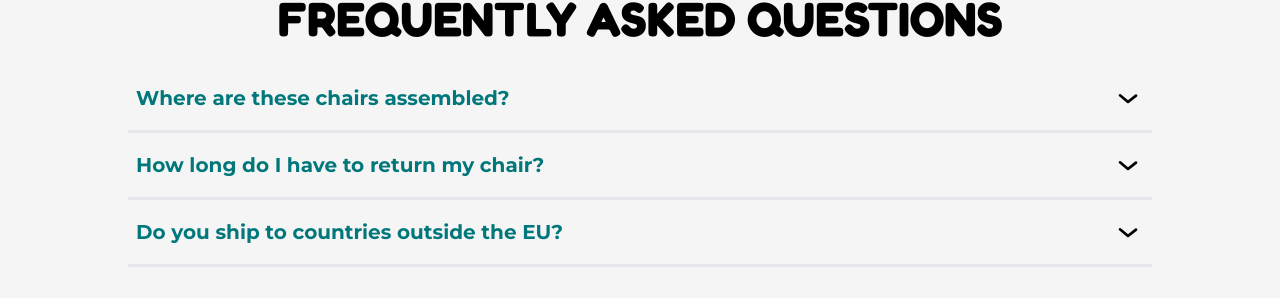
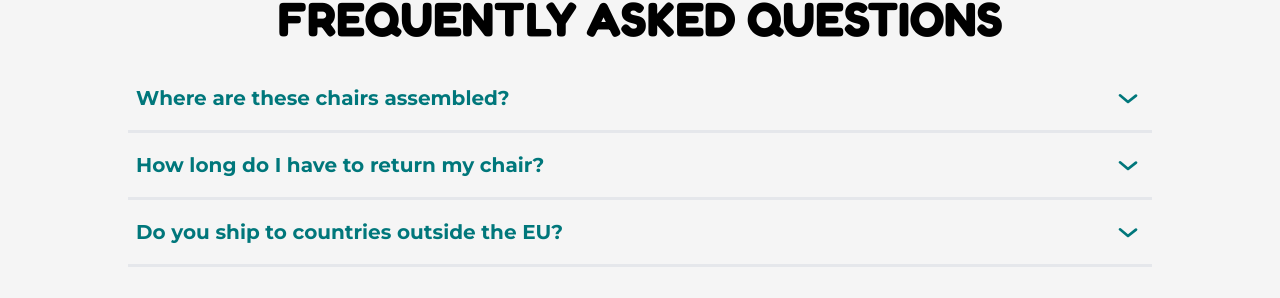
Before and after one commit to AhmedZahran15/Pety---Pet-Care, a React (Vite) app: page / in a window 1280 px wide. Shown: the part 3233-3531 px from the top of the page. Built offline with nearby package versions, Linux system fonts and the light colour scheme; no server answers; what react-geocode would draw is missing.

Commit message:
use group styling and transition animation

```diff
--- a/src/Pages/HomePage/FAQ.jsx
+++ b/src/Pages/HomePage/FAQ.jsx
@@ -52,12 +52,14 @@ function AccordionItem({ item, index, isOpen, toggle, children }) {
       className={`cursor-pointer border-b-[3px] px-2 py-4 font-['Montserrat'] text-xl`}
       onClick={() => toggle(index)}
     >
-      <div className="flex items-center justify-between ">
+      <div className="group flex items-center justify-between ">
         <span className="font-['Montserrat'] text-xl font-bold text-primary">
           {item.title}
         </span>
         <span className="w-8">
-          {isOpen === index ? <ArrowSvg direction="up" /> : <ArrowSvg />}
+          <ArrowSvg
+            className={`fill-primary transition-all duration-200 ${isOpen === index ? "rotate-180" : ""}`}
+          />
         </span>
       </div>
       {children}
```
